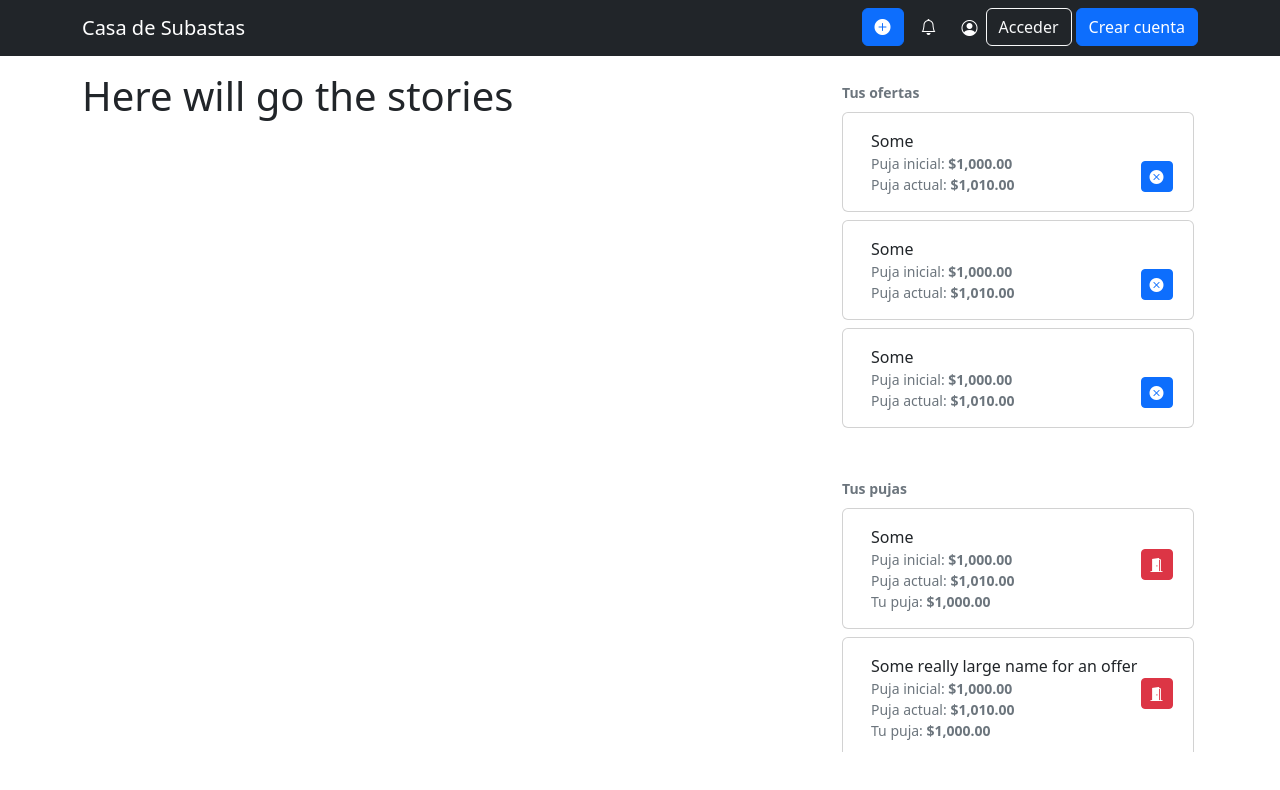
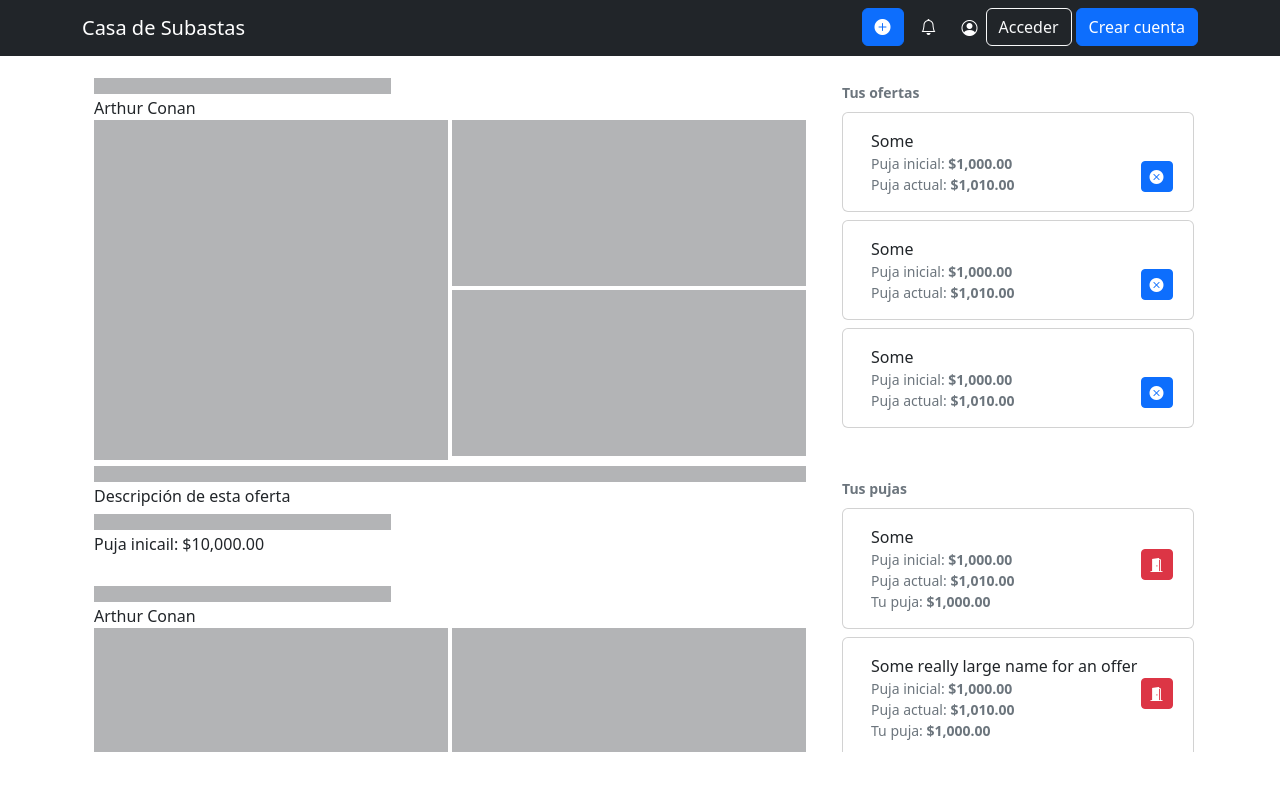
Before and after one commit to wonddark/mercadi, a React (Create React App) app: page /user/feed in a window 1280 px wide. Shown: the top 790 px of the page. Built offline with nearby package versions, Linux system fonts and the light colour scheme.

Commit message:
Created the skeleton for offers in the news wall

```diff
--- /dev/null
+++ b/src/components/FeedOffer.tsx
@@ -0,0 +1,47 @@
+import { formatMoney } from "../helpers/formatters.helper";
+
+function FeedOffer() {
+  return (
+    <div className="container mb-4">
+      <div className="row row-cols-1">
+        <div className="col">
+          <p className="placeholder-glow m-0 p-0">
+            <span className="placeholder col-5" />
+          </p>
+          <span>Arthur Conan</span>
+        </div>
+      </div>
+      <div className="row row-cols-2 g-1">
+        <div className="col" style={{ minHeight: "340px" }}>
+          <div className="placeholder-glow h-100">
+            <div className="placeholder col-12 h-100"></div>
+          </div>
+        </div>
+        <div className="col" style={{ minHeight: "260px" }}>
+          <div className="row row-cols-1 h-100 g-1">
+            <div className="col">
+              <div className="placeholder-glow h-100">
+                <div className="placeholder col-12 h-100"></div>
+              </div>
+            </div>
+            <div className="col">
+              <div className="placeholder-glow h-100">
+                <div className="placeholder col-12 h-100"></div>
+              </div>
+            </div>
+          </div>
+        </div>
+      </div>
+      <p className="placeholder-glow m-0 p-0">
+        <span className="placeholder col-12" />
+      </p>
+      <span>Descripción de esta oferta</span>
+      <p className="placeholder-glow m-0 p-0">
+        <span className="placeholder col-5" />
+      </p>
+      <span>Puja inicail: {formatMoney("10000")}</span>
+    </div>
+  );
+}
+
+export default FeedOffer;
--- /dev/null
+++ b/src/components/FeedsColumn.tsx
@@ -0,0 +1,14 @@
+import { dummyOffers } from "../data/dummy-offers";
+import FeedOffer from "./FeedOffer";
+
+function FeedsColumn() {
+  return (
+    <div style={{ height: "calc(85vh)", overflow: "auto" }}>
+      {dummyOffers.map((item) => (
+        <FeedOffer key={item.id} />
+      ))}
+    </div>
+  );
+}
+
+export default FeedsColumn;
--- a/src/components/HomeFeed.tsx
+++ b/src/components/HomeFeed.tsx
@@ -1,18 +1,18 @@
-import { Col, Container, Row } from "reactstrap";
 import FeedQuickAccess from "./FeedQuickAccess";
+import FeedsColumn from "./FeedsColumn";
 
 function HomeFeed() {
   return (
-    <Container>
-      <Row xs={1} md={2}>
-        <Col md={8}>
-          <h1>Here will go the stories</h1>
-        </Col>
-        <Col md={4}>
+    <div className="container">
+      <div className="row row-cols-1 row-cols-md-2">
+        <div className="col col-md-8">
+          <FeedsColumn />
+        </div>
+        <div className="col col-md-4">
           <FeedQuickAccess />
-        </Col>
-      </Row>
-    </Container>
+        </div>
+      </div>
+    </div>
   );
 }
 
```
